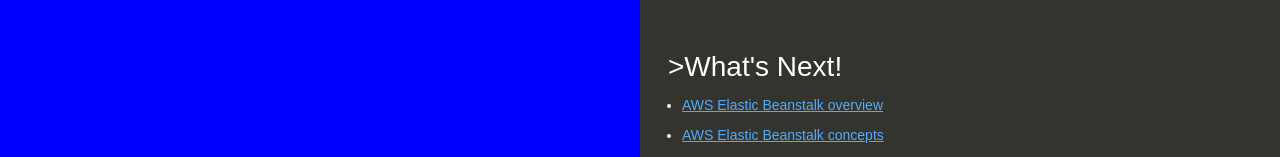
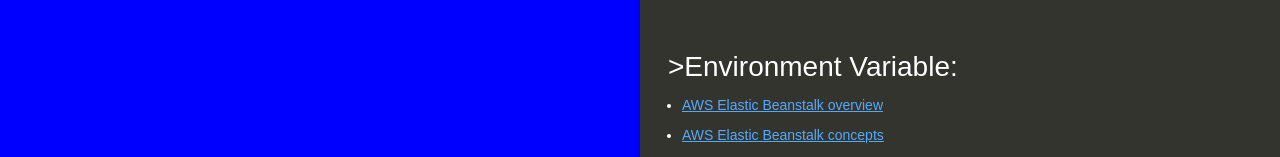
Before and after one commit to TalalGh2/MyNodeApp, a website: page index.html in a window 1280 px wide. Shown: the top 157 px of the page. Drawn offline with Linux system fonts and the light colour scheme.

Commit message:
Update index.html

```diff
--- a/index.html
+++ b/index.html
@@ -79,7 +79,8 @@
       <p>Your first AWS Elastic Beanstalk Node.js application is now running on your own dedicated environment in the AWS Cloud</p>
     </div>
     <div class="linksColumn">
-      <h2>>What's Next!</h2>
+      <h2>>Environment Variable:</h2>
+      <script>/*PLACEHOLDER_TALAL*/</script>
       <ul>
         <li><a href="http://docs.aws.amazon.com/elasticbeanstalk/latest/dg/Welcome.html">AWS Elastic Beanstalk overview</a></li>
         <li><a href="http://docs.aws.amazon.com/elasticbeanstalk/latest/dg/concepts.html">AWS Elastic Beanstalk concepts</a></li>
```
